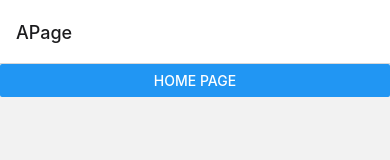
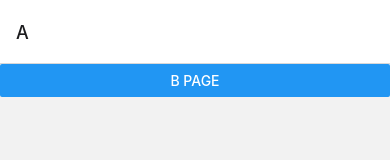
Before and after one commit to yechan6855/PET_i-App, a React Native app: screen / in a window 390 px wide. Shown: the top 160 px of the page. Built offline with nearby package versions, Linux system fonts and the light colour scheme.

Commit message:
Page Componet 추가 + 코드 분리

```diff
--- a/App.tsx
+++ b/App.tsx
@@ -1,28 +1,9 @@
 import React from "react";
-import {View, Text, Button} from 'react-native';
-import { NavigationContainer } from "@react-navigation/native";
-import { createNativeStackNavigator } from "@react-navigation/native-stack";
-
-import APage from './src/pages/APage';
-import BPage from './src/pages/BPage';
-import CPage from './src/pages/CPage';
-import DPage from './src/pages/DPage';
-import EPage from './src/pages/EPage';
-
-
-const Stack = createNativeStackNavigator();
+import { Pages } from "./src/pages";
 
 function App(){
   return (
-    <NavigationContainer>
-      <Stack.Navigator initialRouteName="APage">
-        <Stack.Screen name="APage" component={APage} />
-        <Stack.Screen name="BPage" component={BPage} />
-        <Stack.Screen name="CPage" component={CPage} />
-        <Stack.Screen name="DPage" component={DPage} />
-        <Stack.Screen name="EPage" component={EPage} />
-      </Stack.Navigator>
-    </NavigationContainer>
+    <Pages/>
   );
 }
 
--- a/src/pages/APage.tsx
+++ b/src/pages/APage.tsx
@@ -7,8 +7,8 @@ function APage({navigation}: {navigation: NavigationProp<ParamListBase>}) {
     return (
         <View>
             <Button
-            title ="Home Page"
-            onPress={()=> navigation.navigate('BPage')}
+            title ="B Page"
+            onPress={()=> navigation.navigate('B')}
             />
         </View>
     );
--- a/src/pages/BPage.tsx
+++ b/src/pages/BPage.tsx
@@ -1,10 +1,15 @@
+import { NavigationProp, ParamListBase } from '@react-navigation/native';
 import React from 'react';
-import {Text, View} from 'react-native';
+import {Button, View} from 'react-native';
 
-function BPage() {
-    return(
+
+function BPage({navigation}: {navigation: NavigationProp<ParamListBase>}) {
+    return (
         <View>
-            <Text>Page 1</Text>
+            <Button
+            title ="A Page"
+            onPress={()=> navigation.navigate('A')}
+            />
         </View>
     );
 }
--- /dev/null
+++ b/src/pages/index.tsx
@@ -0,0 +1,54 @@
+import React from "react";
+import APage from "./APage";
+import { createNativeStackNavigator } from "@react-navigation/native-stack";
+import BPage from "./BPage";
+import { NavigationContainer } from "@react-navigation/native";
+import CPage from "./CPage";
+import DPage from "./DPage";
+import EPage from "./EPage";
+
+interface PageConfig
+{
+    endPoint : string;
+    component : React.ComponentType<any>;
+}
+/// 모든 페이지 라우터의 상수 (모든 페이지의 신)
+const data : ReadonlyArray<PageConfig> = Object.freeze([
+    {
+        endPoint : "A",
+        component : APage
+    },
+    {
+        endPoint : "B",
+        component : BPage
+    },
+    {
+        endPoint : "C",
+        component : CPage
+    },
+    {
+        endPoint : "D",
+        component : DPage
+    },
+    {
+        endPoint : "E",
+        component : EPage
+    },
+
+])
+const Stack = createNativeStackNavigator()
+
+export const Pages = () => {
+    return (
+        <NavigationContainer>
+            <Stack.Navigator initialRouteName="A">
+                {
+                    data.map(({endPoint, component}, index) => {
+                        return <Stack.Screen key={index} name={endPoint} component={component}/>
+                    })
+                }
+            </Stack.Navigator>
+        </NavigationContainer>
+    )
+}
+export default {}
```
